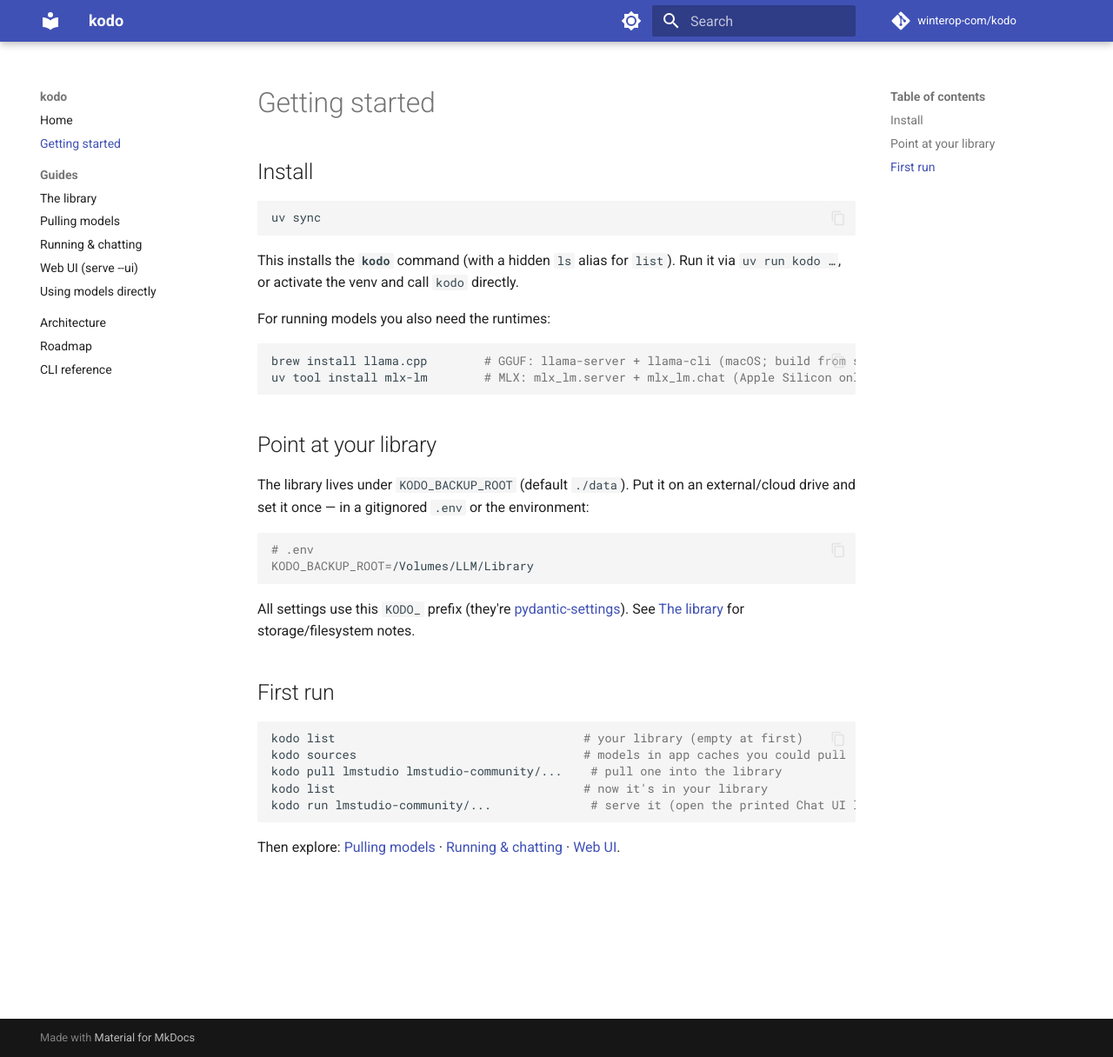
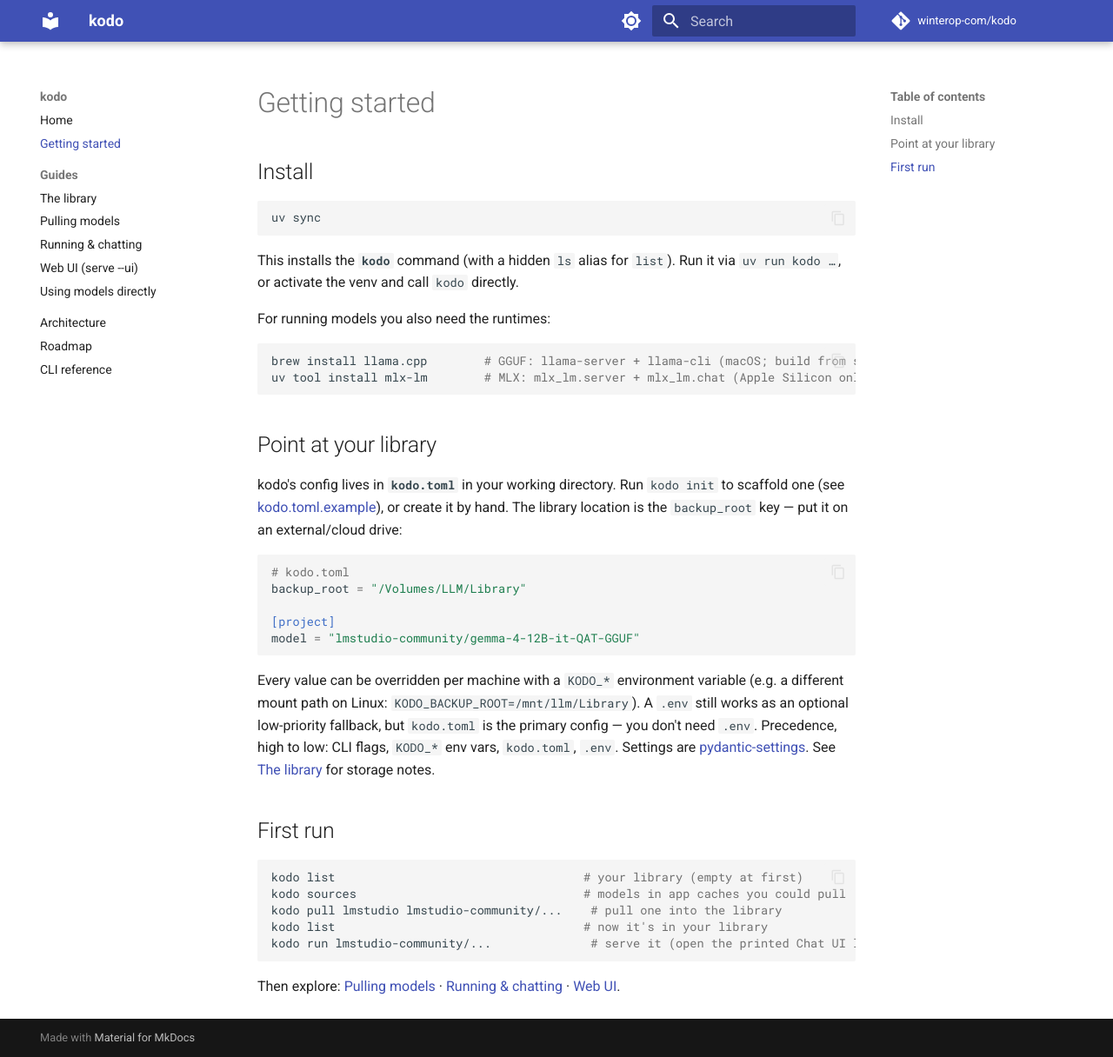
Before and after one commit to winterop-com/stabbur, an MkDocs documentation site: the page built from docs/getting-started.md, in a window 1280 px wide and 1216 px high. Shown: the whole window at 87% size. Built offline with MkDocs 1.6.1 and Material for MkDocs 9.7.7, drawn with Linux system fonts in a browser that asks for light colours; comment, search, counter and statistics services are not loaded.

Commit message:
feat(config): make kodo.toml the primary config source
kodo.toml now configures the whole app, not just the assistant manifest:
Settings reads top-level keys (backup_root, host, port, ...) from kodo.toml via
pydantic-settings' TOML source, so the library location no longer depends on
.env. Precedence, high to low: CLI args, KODO_* env vars, kodo.toml, .env.
kodo.toml outranks .env (the preferred file), while a real env var stays the
per-machine override.

- config: add TomlConfigSettingsSource (toml_file="kodo.toml"), custom source
  ordering, extra="ignore" so [project]/[[mcp]] tables don't collide.
- init: scaffold kodo.toml with the resolved backup_root plus [project]/[[mcp]];
  drop the dead [serve] section that load() never read.
- kodo.toml.example: unified schema (library/runtime + project + tools).
- .env.example: demoted to an optional per-machine override.
- docs (getting-started, cli, library, architecture, README): kodo.toml first.
- tests: kodo.toml sourcing + precedence (toml > .env, env > toml); init writes
  backup_root.

````diff
--- a/docs/getting-started.md
+++ b/docs/getting-started.md
@@ -18,16 +18,25 @@
 
 ## Point at your library
 
-The library lives under `KODO_BACKUP_ROOT` (default `./data`). Put it on an
-external/cloud drive and set it once — in a gitignored `.env` or the environment:
+kodo's config lives in **`kodo.toml`** in your working directory. Run
+`kodo init` to scaffold one (see [kodo.toml.example](https://github.com/winterop-com/kodo/blob/main/kodo.toml.example)),
+or create it by hand. The library location is the `backup_root` key — put it on
+an external/cloud drive:
 
-```bash
-# .env
-KODO_BACKUP_ROOT=/Volumes/LLM/Library
+```toml
+# kodo.toml
+backup_root = "/Volumes/LLM/Library"
+
+[project]
+model = "lmstudio-community/gemma-4-12B-it-QAT-GGUF"
 ```
 
-All settings use this `KODO_` prefix (they're [pydantic-settings][ps]).
-See [The library](guides/library.md) for storage/filesystem notes.
+Every value can be overridden per machine with a `KODO_*` environment variable
+(e.g. a different mount path on Linux: `KODO_BACKUP_ROOT=/mnt/llm/Library`).
+A `.env` still works as an optional low-priority fallback, but `kodo.toml` is
+the primary config — you don't need `.env`. Precedence, high to low:
+CLI flags, `KODO_*` env vars, `kodo.toml`, `.env`. Settings are
+[pydantic-settings][ps]. See [The library](guides/library.md) for storage notes.
 
 [ps]: https://docs.pydantic.dev/latest/concepts/pydantic_settings/
 
````
Also changed, not shown: README.md (+18 -10 lines), docs/architecture.md (+1 -1 lines), docs/cli.md (+8 -6 lines), docs/guides/library.md (+8 -7 lines), 6 other files.
